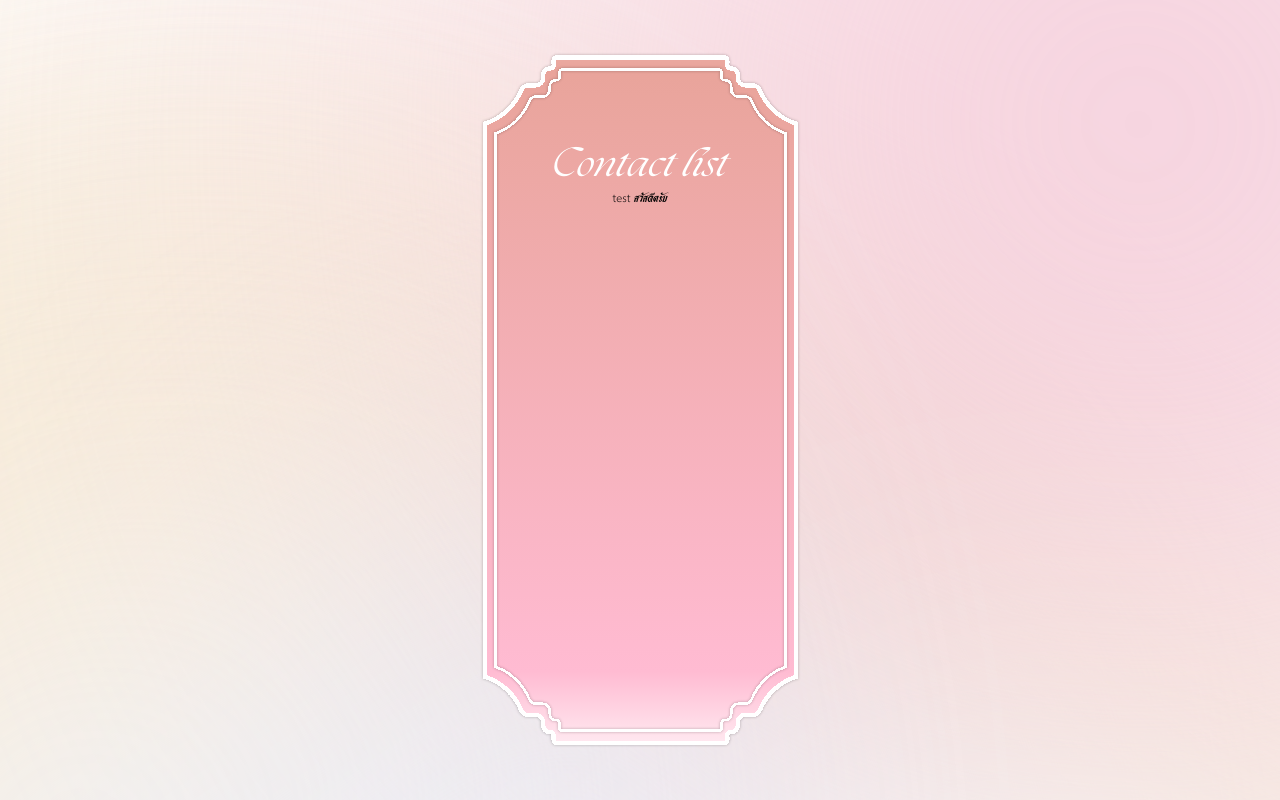
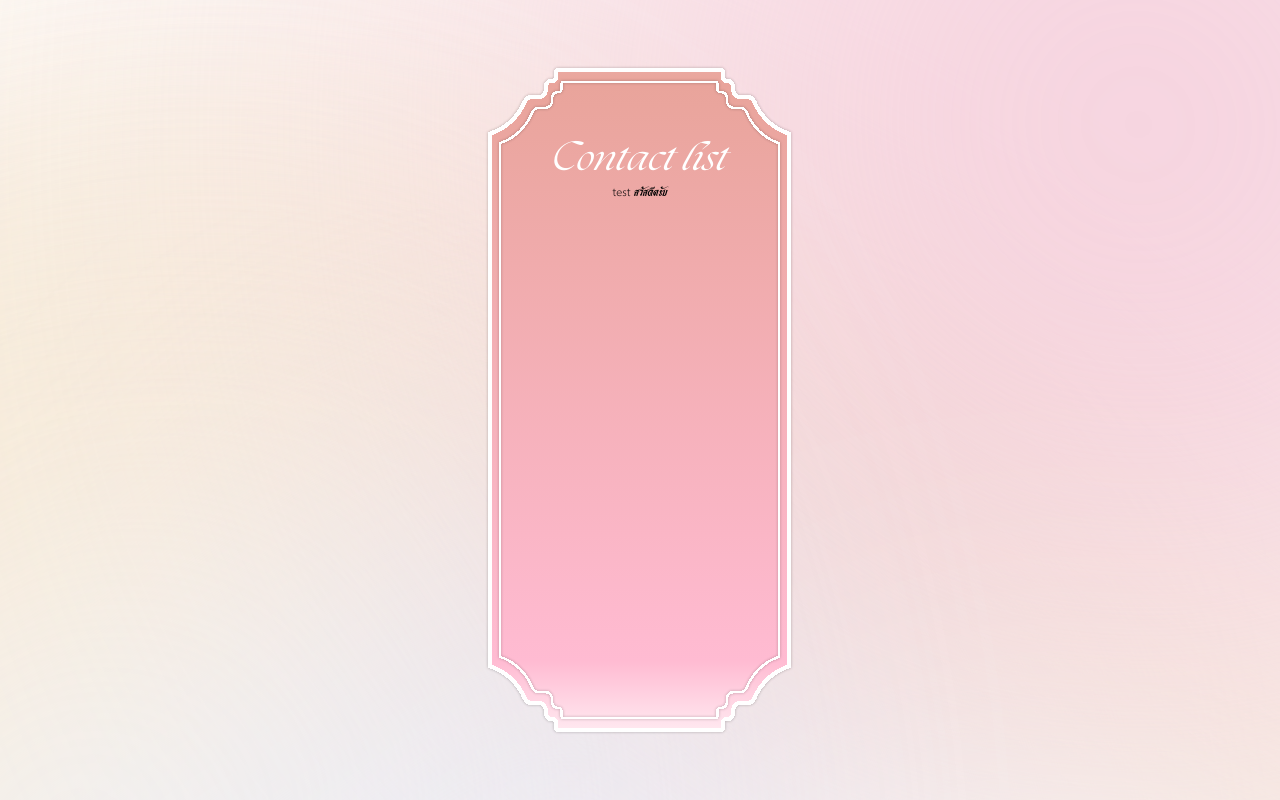
Before and after one commit to mastermrx008/firstdate-rpkm67-frontend, a Next.js app: page / in a window 1280 px wide. Shown: the top 800 px of the page. Built offline with nearby package versions, Linux system fonts and the light colour scheme.

Commit message:
fix: border padding

```diff
--- a/src/components/Border.tsx
+++ b/src/components/Border.tsx
@@ -46,7 +46,7 @@ const Border: React.FC<BorderProps> = ({
 
   return (
     <div
-      className={`flex my-[4%] pt-24 p-10 items-center flex-col w-[90%] h-full bg-contain bg-no-repeat bg-top  ${base} ${className}`}
+      className={`flex items-center flex-col w-[calc(100vh*(72/156)*(9/10))] h-full bg-contain bg-no-repeat bg-top py-[6%] px-[6%] my-[5%] ${base} ${className}`}
       style={style}
     >
       {children}
```
